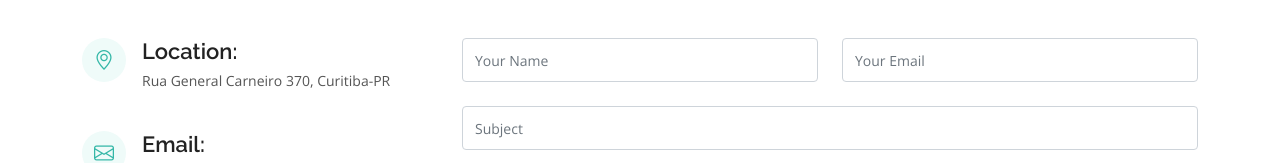
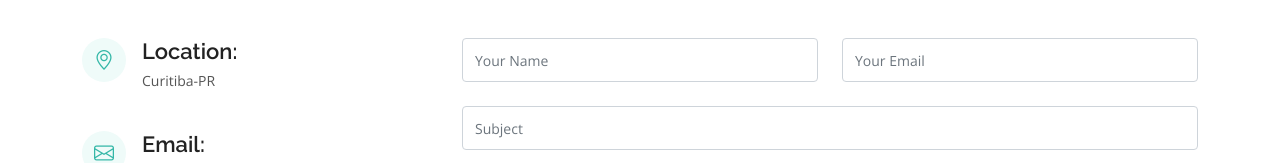
Before and after one commit to k-js/Portfolio, a plain HTML site: page contact.html in a window 1280 px wide. Shown: the part 528-691 px from the top of the page. Drawn offline with nearby package versions, Linux system fonts and the light colour scheme.

Commit message:
alterado

```diff
--- a/contact.html
+++ b/contact.html
@@ -84,7 +84,7 @@
               <div class="address">
                 <i class="bi bi-geo-alt"></i>
                 <h4>Location:</h4>
-                <p>Rua General Carneiro 370, Curitiba-PR </p>
+                <p> Curitiba-PR </p>
               </div>
 
               <div class="email">
```
